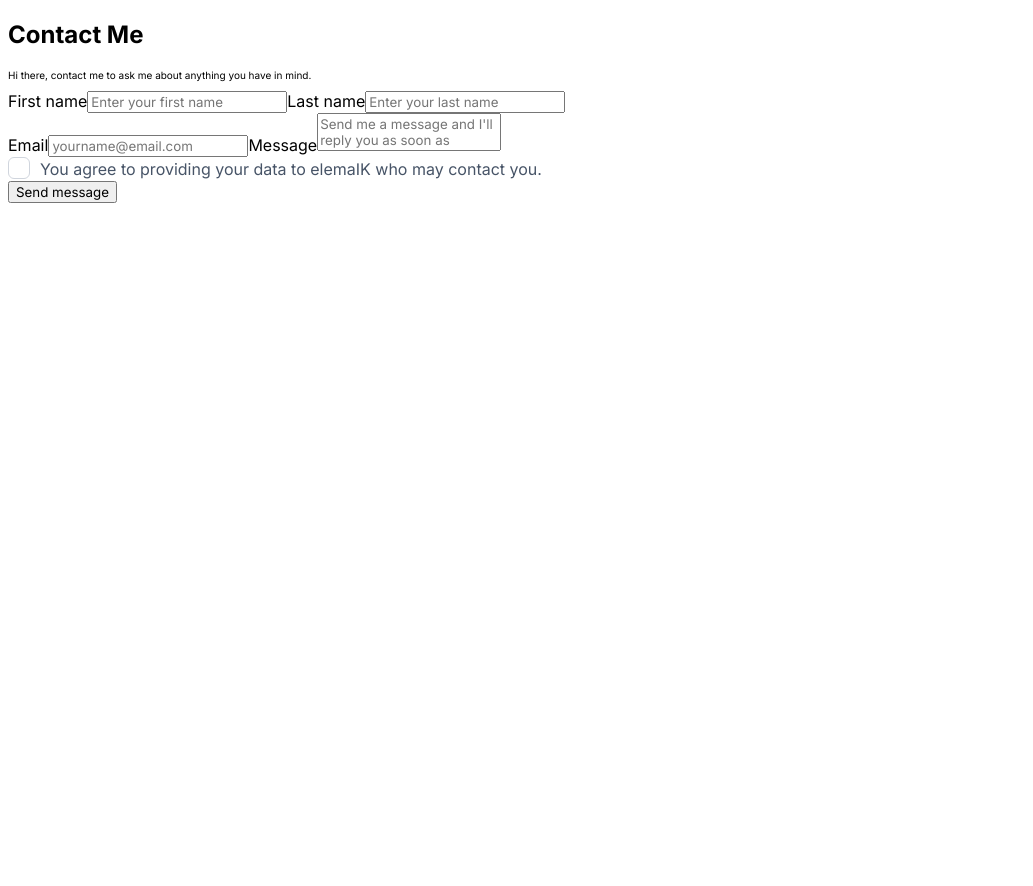
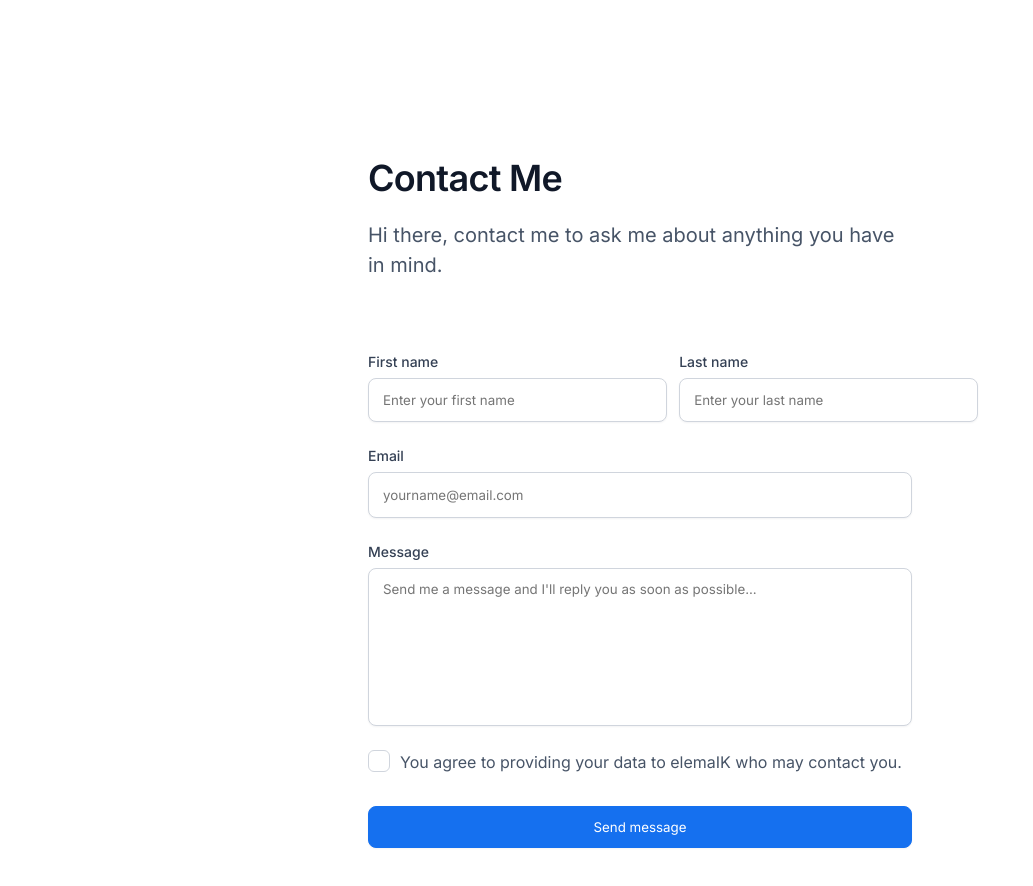
Before and after one commit to ElemaGp/linktree-type-project, a React (Create React App) app: page /contact in a window 1280 px wide. Shown: the top 886 px of the page, without its empty margins (0-1033 px from the left). Before the commit the page ends 800 px from the top, so only its background shows below. Built offline with nearby package versions, Linux system fonts and the light colour scheme.

Commit message:
style: contact component

```diff
--- a/src/pages/contact/Contact.jsx
+++ b/src/pages/contact/Contact.jsx
@@ -17,11 +17,12 @@ const Contact = () => {
 
   return (
     <div className="contact">
-            <h2>Contact Me</h2>
+            <h1>Contact Me</h1>
             <p>Hi there, contact me to ask me about anything you have in mind.</p>
             <form>
                 <div className="names">
-                    <label for="first_name">First name</label>
+                    <div className="eachContainer">
+                        <label for="first_name" className="describer">First name</label>
                         <input
                         id="first_name"
                         type="text"
@@ -30,8 +31,10 @@ const Contact = () => {
                         value={firstName}
                         onChange={(e) => setFirstName(e.target.value)}
                         />
+                    </div>
 
-                    <label for="last_name">Last name</label>
+                    <div className="eachContainer">
+                        <label for="last_name" className="describer">Last name</label>
                         <input
                         id="last_name"
                         type="text"
@@ -41,18 +44,23 @@ const Contact = () => {
                         onChange={(e) => setLastName(e.target.value)}
                         />
                     </div>
+                </div>
 
-                <label for="email">Email</label>
+                <div className="eachContainer">
+                    <label for="email" className="describer">Email</label>
                         <input
                         id="email"
+                        className="emailInput"
                         type="email"
                         required
                         placeholder="yourname@email.com"
                         value={email}
                         onChange={(e) => setEmail(e.target.value)}
                         />
+                </div>
 
-                <label for="message">Message</label>
+                <div className="eachContainer">
+                    <label for="message" className="describer">Message</label>
                     <textarea
                     id="message"
                     required
@@ -60,6 +68,7 @@ const Contact = () => {
                     value={message}
                     onChange={(e) => setMessage(e.target.value)}
                     ></textarea>
+                </div>
 
                 <label className="main">
                     <input
@@ -68,12 +77,13 @@ const Contact = () => {
                         checked={isChecked}
                         onChange={handleOnChange}
                         />
-                        <span className="geekmark"></span>
+                        <span className="checkbox"></span>
                         <span className="agreement">You agree to providing your data to elemaIK who may contact you.</span>
                 </label>
 
                 {!isPending && <button id="btn__submit">Send message</button>}
                 {isPending && <button id="btn__submit" disabled>Sending message...</button>}
+
 
 
             </form>
--- a/src/pages/contact/contact.css
+++ b/src/pages/contact/contact.css
@@ -1,3 +1,79 @@
+.contact{
+    margin-top: 156px;
+    margin-left: 360px;
+    margin-right: 360px;
+    margin-bottom: 190px;
+}
+
+h1 {
+    font-style: normal;
+    font-weight: 600;
+    font-size: 36px;
+    line-height: 44px;
+    letter-spacing: -0.02em;
+    color: #101828;
+    margin-bottom: 20px;
+}
+
+p{
+    font-style: normal;
+    font-weight: 400;
+    font-size: 20px;
+    line-height: 30px;
+    color: #475467;
+    margin-bottom: 48px;
+}
+
+.describer{
+    font-style: normal;
+    font-weight: 500;
+    font-size: 14px;
+    line-height: 20px;
+    color: #344054;
+}
+
+.names{
+    display: flex;
+
+    gap: 12px;
+
+}
+
+.eachContainer{
+    display: flex;
+    flex-direction: column;
+    gap: 6px;
+    margin-top: 24px;
+}
+
+.names input {
+    width: 18.7rem;
+    height: 44px;
+    box-sizing: border-box;
+    padding: 10px 14px;
+    border: 1px solid #D0D5DD;
+    box-shadow: 0px 1px 2px rgba(16, 24, 40, 0.05);
+    border-radius: 8px;
+}
+
+.emailInput{
+    padding: 10px 14px;
+    height: 24px;
+    border: 1px solid #D0D5DD;
+    box-shadow: 0px 1px 2px rgba(16, 24, 40, 0.05);
+    border-radius: 8px;
+}
+
+textarea{
+    padding: 12px 14px;
+    height: 132px;
+    border: 1px solid #D0D5DD;
+    box-shadow: 0px 1px 2px rgba(16, 24, 40, 0.05);
+    border-radius: 8px;
+    margin-bottom: 24px;
+    resize: none;
+}
+
 
 
 /* CHECKBOX START*/
@@ -16,7 +92,7 @@ input[type="checkbox"] {
 }
 
 /* CREATING A CUSTOM CHECKBOX */
-.geekmark{
+.checkbox{
     position: absolute;
     top: 0;
     left: 0;
@@ -29,7 +105,7 @@ input[type="checkbox"] {
 }
 
 /* SPECIFY STYLING FOR WHEN CHECKBOX IS FOCUSED (WITH RESPECT TO THE HIDDEN INPUT TAG) */
-    .main input:focus ~ .geekmark {
+    .main input:focus ~ .checkbox {
         background: #FFFFFF;
         border: 1px solid #84CAFF;
         box-shadow: 0px 0px 0px 4px #D1E9FF;
@@ -37,14 +113,14 @@ input[type="checkbox"] {
     }
 
 /* SPECIFY STYLING FOR WHEN CHECKBOX IS CHECKED (WITH RESPECT TO THE HIDDEN INPUT TAG) */
-    .main input:checked ~ .geekmark {
+    .main input:checked ~ .checkbox {
         background: #F9FAFB;
         border: 1px solid #1570EF;
         border-radius: 6px;
     }
 
     /* SPECIFY STYLING FOR WHEN CHECKBOX IS DISABLED (WITH RESPECT TO THE HIDDEN INPUT TAG) */
-    .main input:disabled ~ .geekmark {
+    .main input:disabled ~ .checkbox {
         box-sizing: border-box;
         background: #F2F4F7;
         border: 1px solid #D0D5DD;
@@ -53,20 +129,20 @@ input[type="checkbox"] {
 
 /*CHECKMARK TO BE SHOWN IN CHECKBOX */
 /* It is not to be shown when not checked */
-.geekmark::after {
+.checkbox::after {
     content: "";
     position: absolute;
     display: none;
 }
 
 /* Display checkmark when checked */
-.main input:checked ~ .geekmark::after {
+.main input:checked ~ .checkbox::after {
     display: block;
 }
 
 /* Styling the checkmark using webkit */
 /* Rotated the rectangle by 45 degrees and showing only two borders to make it look like a checkmark */
-.main .geekmark::after {
+.main .checkbox::after {
     position: absolute;
     left: 5px;
     right: 16.67%;
@@ -86,10 +162,6 @@ input[type="checkbox"] {
 
 /*CHECKBOX END*/
 
-textarea{
-    resize: none;
-}
-
 .agreement{
     margin-left: 12px;
     font-style: normal;
@@ -98,3 +170,14 @@ textarea{
     line-height: 24px;
     color: #475467;
 }
+
+button{
+    width: 100%;
+    margin-top: 32px;
+    background: #1570EF;
+    border: 1px solid #1570EF;
+    box-shadow: 0px 1px 2px rgba(16, 24, 40, 0.05);
+    border-radius: 8px;
+    color: white;
+    padding: 12px 20px;
+}
```
Lines whose indentation alone changed are shown as unchanged.
